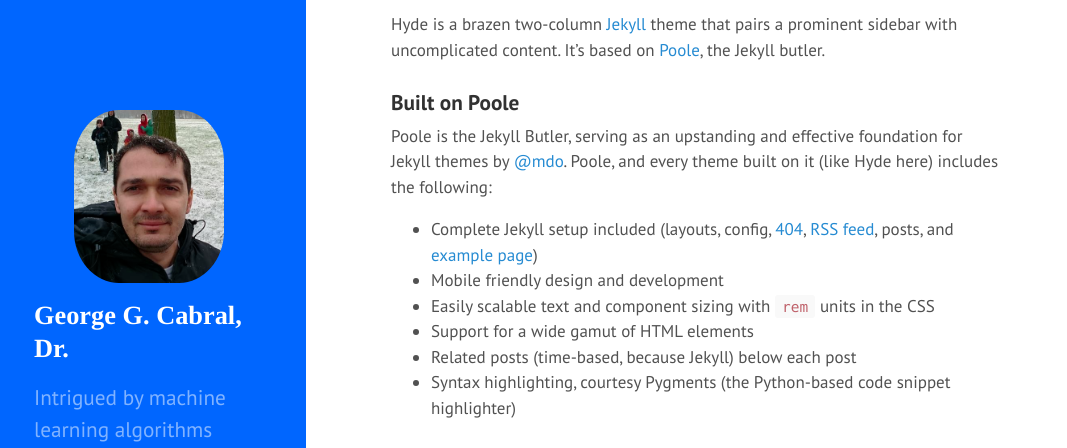
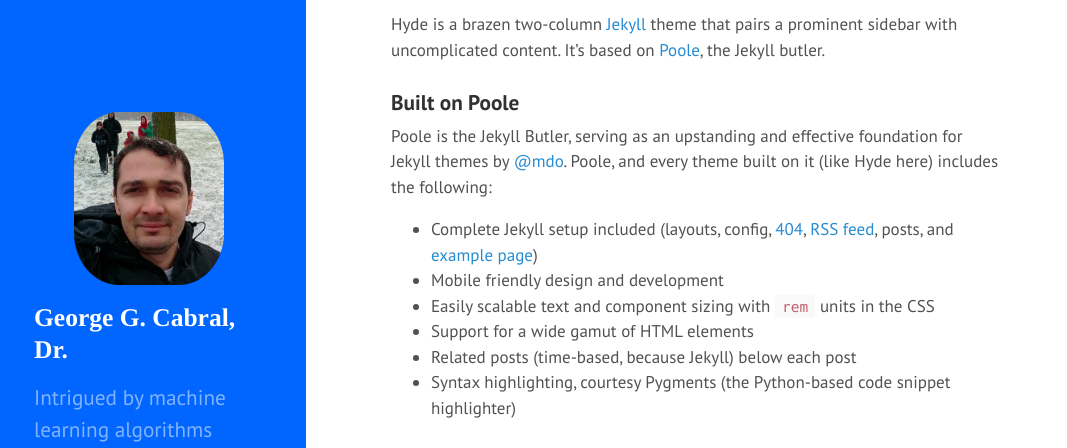
Before and after one commit to geocabral/geocabral.github.io, a Jekyll site: the page built from index.html, in a window 1280 px wide. Shown: the part 141-589 px from the top of the page, without its empty margins (0-1067 px from the left). Built offline with Jekyll 4.4.1, drawn with Linux system fonts in a browser that asks for light colours; Markdown is read by kramdown in place of the engine named in the settings; the list of posts is cut into pages by our own code.

Commit message:
Update hyde.css

```diff
--- a/public/css/hyde.css
+++ b/public/css/hyde.css
@@ -86,7 +86,7 @@
   color: #fff;
   margin-top: 0;
   font-family: "Times";
-  font-size: 1.55rem;
+  font-size: 1.5rem;
 }
 
 /* Sidebar nav */
```
